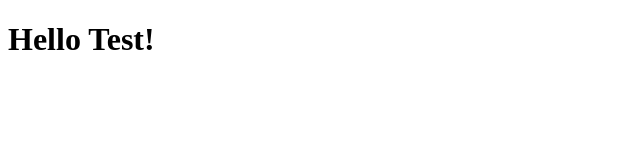
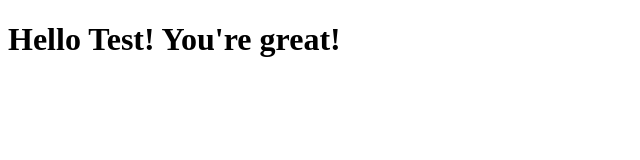
Before and after one commit to ssaraeyv/test, a plain HTML site: page site/index.html in a window 1280 px wide. Shown: the whole page, without its empty margins (0-640 px from the left). Drawn offline with Linux system fonts and the light colour scheme.

Commit message:
Small addition

```diff
--- a/site/index.html
+++ b/site/index.html
@@ -6,6 +6,6 @@
 	<title>Hello Test!</title>
 </head>
 <body>
-<h1>Hello Test!</h1>
+<h1>Hello Test! You're great!</h1>
 </body>
 </html>
```
